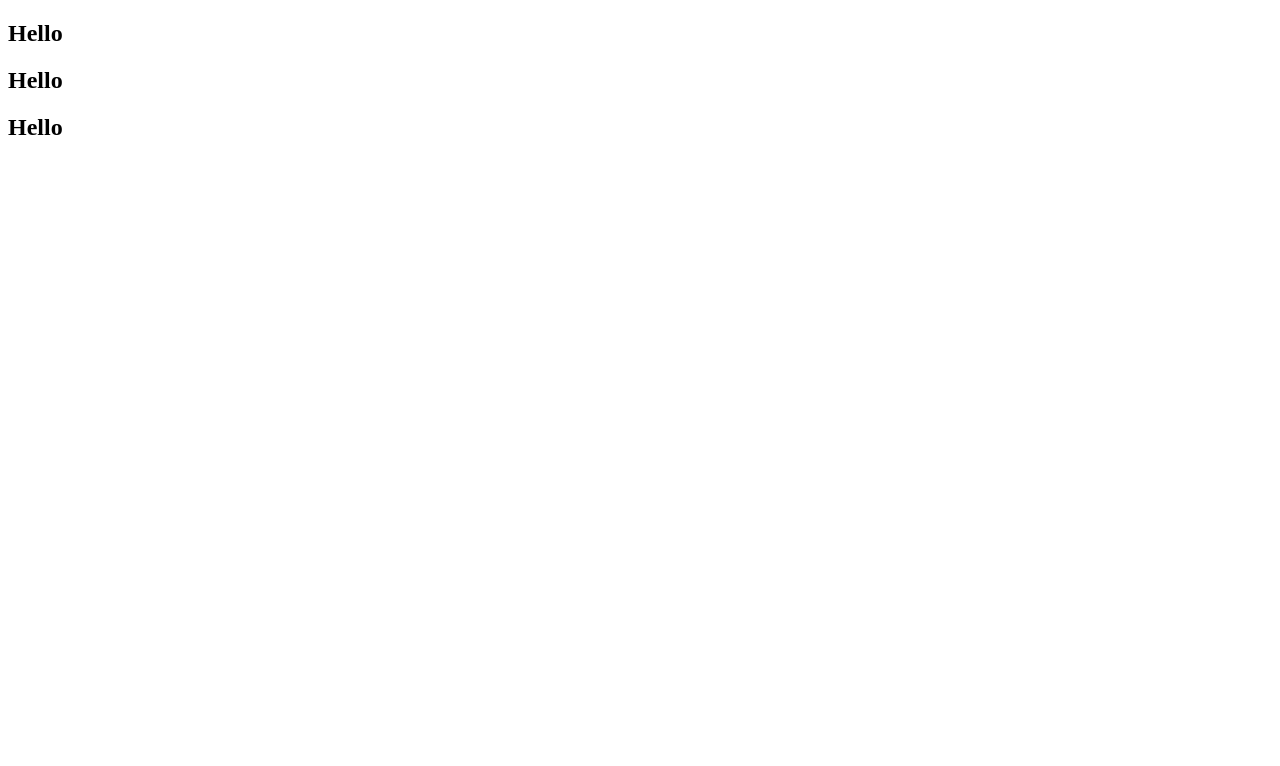
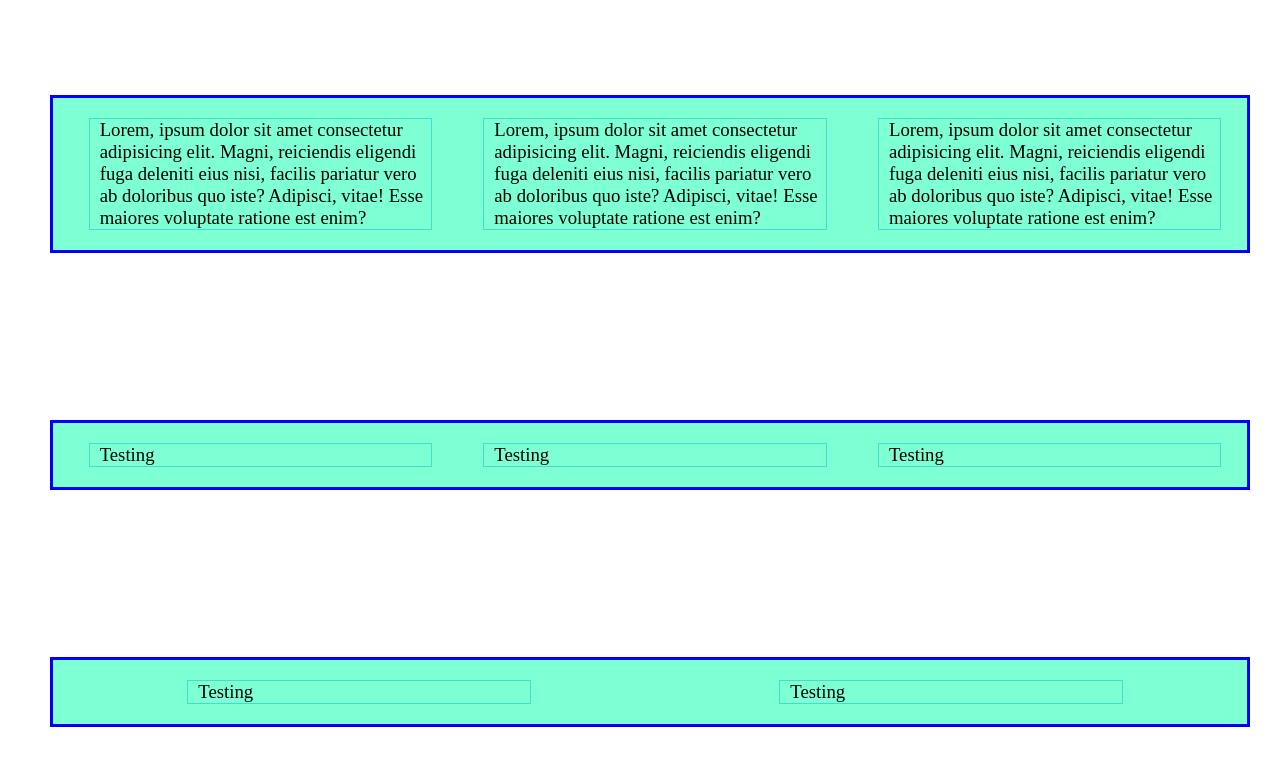
Before and after one commit to staten-island-tech/flexbox-gallery-project-kshao22, a plain HTML site: page index.html in a window 1280 px wide. Drawn offline with Linux system fonts and the light colour scheme.

Commit message:
Flexbox Project

```diff
--- a/index.html
+++ b/index.html
@@ -4,19 +4,27 @@
         <meta charset="UTF-8">
         <meta http-equiv="X-UA-Compatible" content="IE=edge">
         <meta name="viewport" content="width=device-width, initial-scale=1.0">
-    <title>Document</title>
+        <link rel="stylesheet" href="style.css">
+        <title>Flexbox</title>
     </head>
 
     <body>
-    <div class="block1">
-        <h2 class="px-size">Hello</h2>
-
-        <h2 class="rem-size">Hello</h2>
-
-        <h2 class="em-size">Hello</h2>
-
+        <!-- example 1: default flexbox -->
+        <div class="parent parent-intro">
+            <div class="child child-1">Lorem, ipsum dolor sit amet consectetur adipisicing elit. Magni, reiciendis eligendi fuga deleniti eius nisi, facilis pariatur vero ab doloribus quo iste? Adipisci, vitae! Esse maiores voluptate ratione est enim?</div>
+            <div class="child child-2">Lorem, ipsum dolor sit amet consectetur adipisicing elit. Magni, reiciendis eligendi fuga deleniti eius nisi, facilis pariatur vero ab doloribus quo iste? Adipisci, vitae! Esse maiores voluptate ratione est enim?</div>
+            <div class="child child-3">Lorem, ipsum dolor sit amet consectetur adipisicing elit. Magni, reiciendis eligendi fuga deleniti eius nisi, facilis pariatur vero ab doloribus quo iste? Adipisci, vitae! Esse maiores voluptate ratione est enim?</div>
         </div>
-
+        <br/>
+        <div class="parent parent-spacing">
+            <div class="child child-1">Testing</div>
+            <div class="child child-2">Testing</div>
+            <div class="child child-3">Testing</div>
+        </div>
+        <br/>
+        <div class="parent parent-flexconstants">
+            <div class="child child-1">Testing</div>
+            <div class="child child-2">Testing</div>
+        </div>
     </body>
-
 </html>
--- a/style.css
+++ b/style.css
@@ -1,6 +1,26 @@
 html,
 body,
 * {
-  padding: 0;
-  margin: 0;
+  padding-left: 10px;
+  margin: 15px;
+  box-sizing: border-box;
+  font-size: 62.5%;
 }
+.parent {
+  font-size: 30px;
+  display: flex;
+  margin: 80px auto;
+  background-color: aquamarine;
+  box-sizing: border-box;
+  justify-content: space-between;
+  border: 3px solid blue;
+}
+.child {
+  box-sizing: border-box;
+  margin: 20px auto;
+  border: 1px solid turquoise;
+  width: 29%;
+}
+.background {
+  background-image: url(img/cfb-playoff-logo.png);
+}
```
Also changed, not shown: img/cfb-playoff-logo.png (added). Lines whose indentation alone changed are shown as unchanged.
